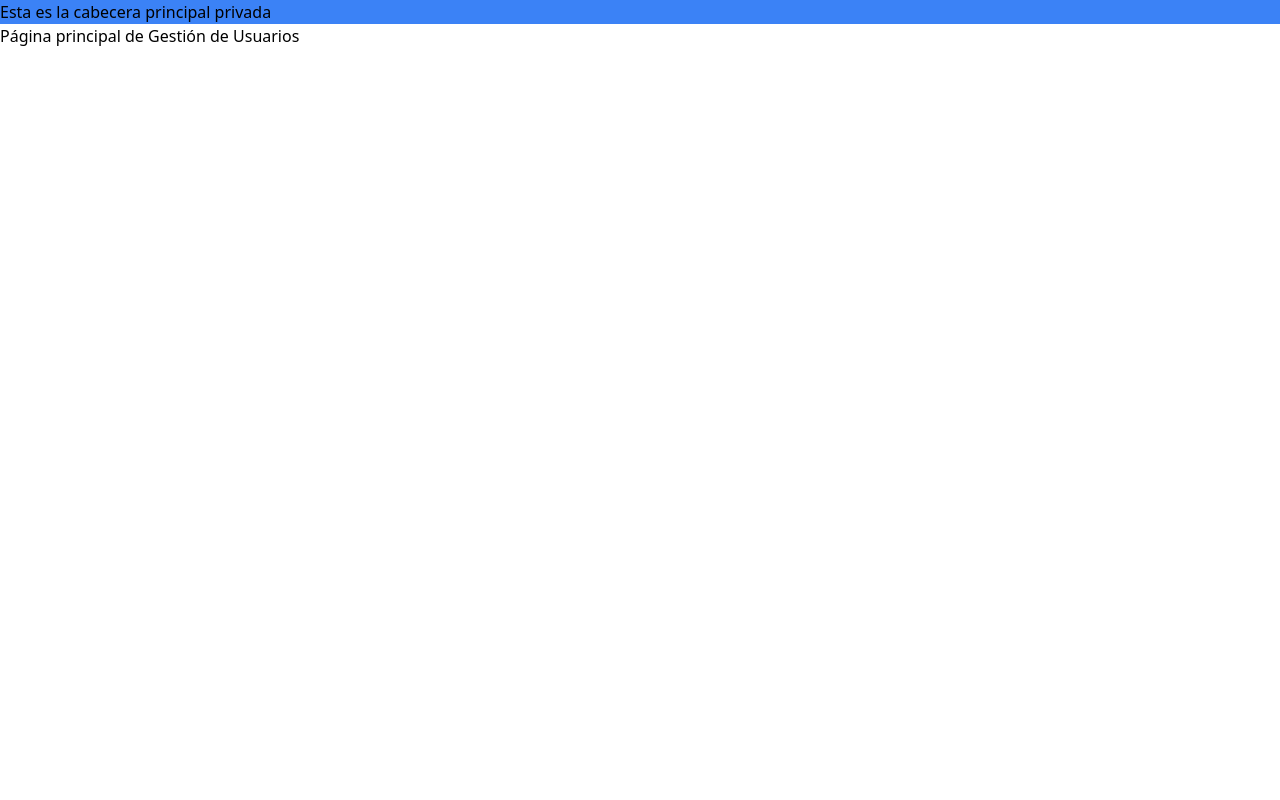
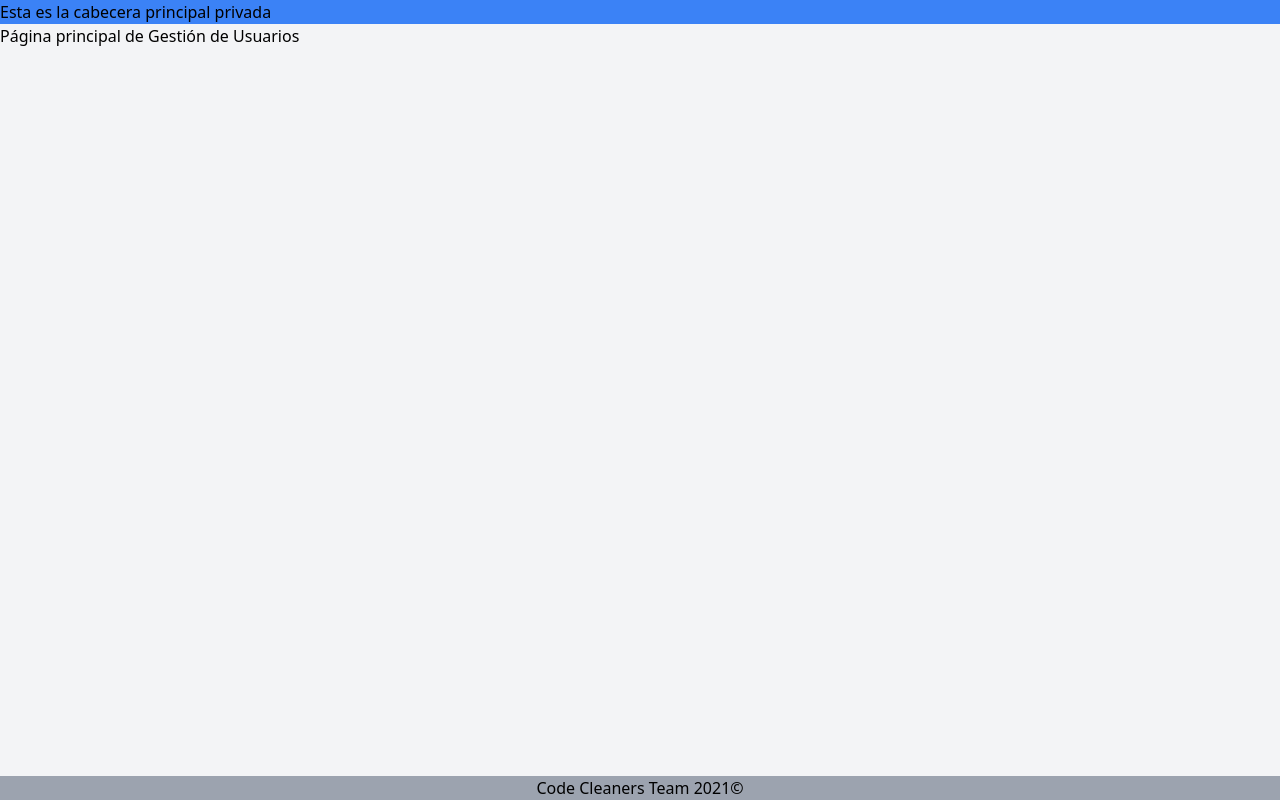
Before and after one commit to codecleanersteam/ProyectoCiclo3, a React (Create React App) app: page /user in a window 1280 px wide. Built offline with nearby package versions, Linux system fonts and the light colour scheme.

Commit message:
Ajuste de texto de footer

```diff
--- a/src/App.jsx
+++ b/src/App.jsx
@@ -40,7 +40,6 @@ function App() {
             </Switch>
           </Auth>
         </Route>
-
         <Route path={["/product", "/product/add", "/product/list", "/product/search", "/product/modify","/sale", "sale/add", "/sale/list", "/sale/search", "/sale/modify", "/user", "/user/profile", "/user/update"]}>
           <Private>
             <Switch>
@@ -86,8 +85,6 @@ function App() {
             </Switch>
           </Private>
         </Route>
-
-
         <Route path="/">
           <Public>
             <Switch>
--- a/src/components/Footer.jsx
+++ b/src/components/Footer.jsx
@@ -1,7 +1,11 @@
 import React from "react";
 
 const Footer = () => {
-  return <div className="bg-gray-400">Este es el Footer</div>;
+  return (
+    <div className="bg-gray-400 flex justify-center">
+      Code Cleaners Team 2021©
+    </div>
+  );
 };
 
 export default Footer;
--- a/src/layouts/Auth.jsx
+++ b/src/layouts/Auth.jsx
@@ -1,10 +1,12 @@
 import React from "react";
+import Footer from "components/Footer";
 
 const Auth = ( {children} ) => {
   return (
-    <div>
+    <div className="flex flex-col justify-between h-screen">
       Este es el layout de Autenticación
       {children}
+      <Footer />
     </div>
   );
 }
--- a/src/layouts/Private.jsx
+++ b/src/layouts/Private.jsx
@@ -1,11 +1,13 @@
+import Footer from "components/Footer";
 import Head from "components/Head";
 import React from "react";
 
 const Private = ({ children} ) => {
   return (
-    <div>
+    <div className="flex flex-col justify-between h-screen">
       <Head />
-      {children}
+      <main className="h-full overflow-y-scroll bg-gray-100">{children}</main>
+      <Footer />
     </div>
   );
 };
```
